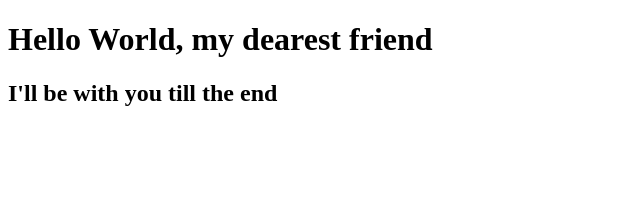
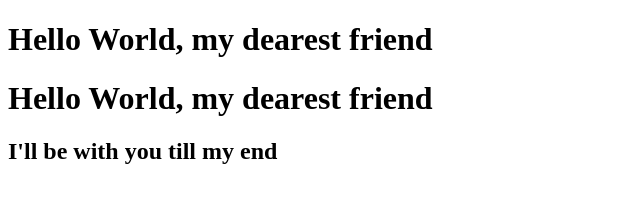
Before and after one commit to LinaElmanza/LinaElmanza.github.io, a plain HTML site: page index.html in a window 1280 px wide. Shown: the whole page, without its empty margins (0-640 px from the left). Drawn offline with Linux system fonts and the light colour scheme.

Commit message:
Update index.html

```diff
--- a/index.html
+++ b/index.html
@@ -9,7 +9,8 @@
 <body><!-- anything in the body shows in the webpage -->
 
 	<h1>Hello World, my dearest friend</h1>
-	<h2>I'll be with you till the end</h2>
+	<h1>Hello World, my dearest friend</h1>
+	<h2>I'll be with you till my end</h2>
 
 </body>
 
```
